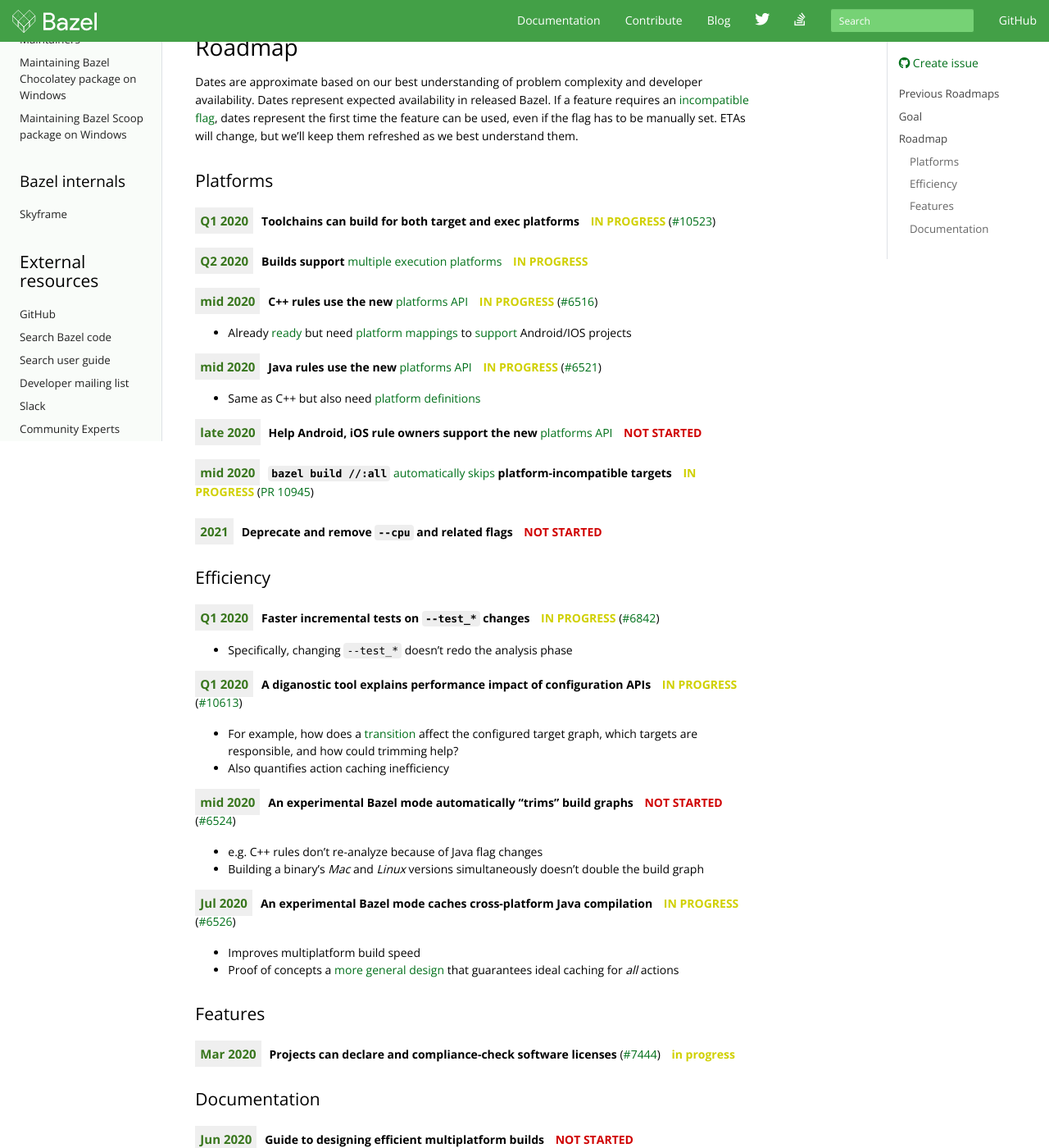
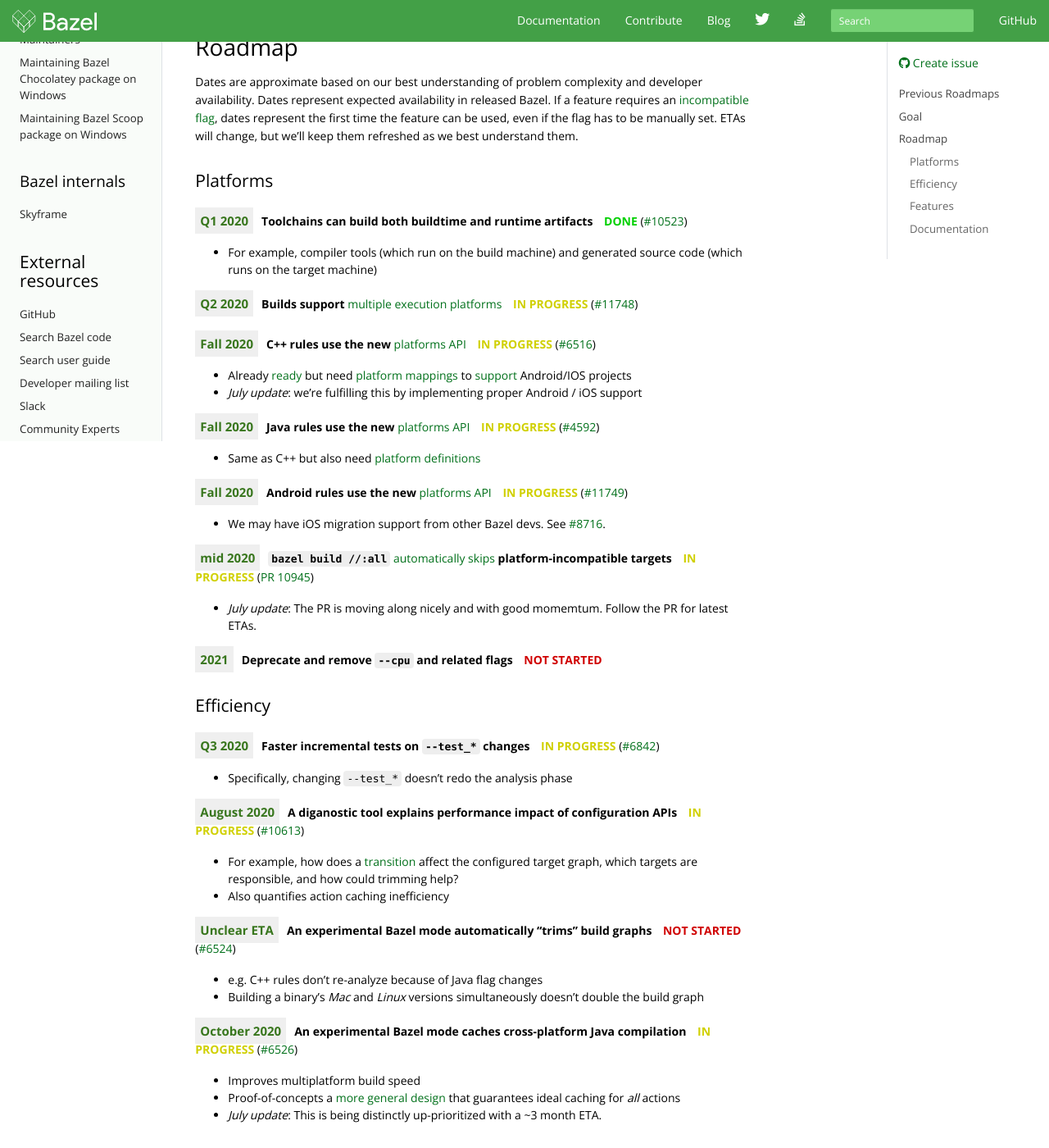
Before and after one commit to bazelbuild/bazel-website, a Jekyll site: the page built from roadmaps/configuration.md, in a window 1280 px wide and 1400 px high, scrolled down 638 px. Shown: the whole window at 82% size. Built offline with Jekyll 4.4.1, drawn with Linux system fonts in a browser that asks for light colours; nearby versions of some CDN libraries; library files that are not in the unit come from our copies; comment, search, counter and statistics services are not loaded; the table of contents is made by our own code; some of the changed text lies outside the part shown.

Commit message:
Q3 2020 update (#256)
* Update for Q3 2020.

* Add short Starlark flags.

* Update "last verified".

* Date tweaks from review feedback.

```diff
--- a/roadmaps/configuration.md
+++ b/roadmaps/configuration.md
@@ -72,17 +72,18 @@
 ### Platforms
 
 <div class="padbottom"></div>
-<span class="etabox">Q1 2020</span>**Toolchains can build for both target and
-exec platforms**
-<span class="inprogressstatus">IN PROGRESS</span> ([#10523](https://github.com/bazelbuild/bazel/issues/10523))
+<span class="etabox">Q1 2020</span>**Toolchains can build both buildtime and runtime artifacts**
+<span class="donestatus">DONE</span> ([#10523](https://github.com/bazelbuild/bazel/issues/10523))
+
+* For example, compiler tools (which run on the build machine) and generated source code (which runs on the target machine)
 
 <div class="padbottom"></div>
 <span class="etabox">Q2 2020</span>**Builds support [multiple execution
 platforms](https://docs.google.com/document/d/1U9HzdDmtRnm244CaRM6JV-q2408mbNODAMewcGjnnbM/)**
-<span class="inprogressstatus">IN PROGRESS</span>
+<span class="inprogressstatus">IN PROGRESS</span> ([#11748](https://github.com/bazelbuild/bazel/issues/11748))
 
 <div class="padbottom"></div>
-<span class="etabox">mid 2020</span>**C++ rules use the new [platforms
+<span class="etabox">Fall 2020</span>**C++ rules use the new [platforms
 API](https://docs.bazel.build/versions/master/platforms-intro.html)**
 <span class="inprogressstatus">IN PROGRESS</span> ([#6516](https://github.com/bazelbuild/bazel/issues/6516))
 
@@ -90,24 +91,28 @@
   [platform
   mappings](https://docs.bazel.build/versions/master/platforms-intro.html#how-to-use-platforms-today)
   to [support](507230303) Android/IOS projects
+* *July update*: we're fulfilling this by implementing proper  Android / iOS support
 
 <div class="padbottom"></div>
-<span class="etabox">mid 2020</span>**Java rules use the new [platforms
+<span class="etabox">Fall 2020</span>**Java rules use the new [platforms
 API](https://docs.bazel.build/versions/master/platforms-intro.html)**
-<span class="inprogressstatus">IN PROGRESS</span> ([#6521](https://github.com/bazelbuild/bazel/issues/6521))
+<span class="inprogressstatus">IN PROGRESS</span> ([#4592](https://github.com/bazelbuild/bazel/issues/4592))
 
 * Same as C++ but also need [platform definitions](https://github.com/bazelbuild/rules_java/pull/8)
 
 <div class="padbottom"></div>
-<span class="etabox">late 2020</span>**Help Android, iOS rule owners support the
-new [platforms
+<span class="etabox">Fall 2020</span>**Android rules use the new [platforms
 API](https://docs.bazel.build/versions/master/platforms-intro.html)**
-<span class="notstartedstatus">NOT STARTED</span>
+<span class="inprogressstatus">IN PROGRESS</span> ([#11749](https://github.com/bazelbuild/bazel/issues/11749))
+
+* We may have iOS migration support from other Bazel devs. See [#8716](https://github.com/bazelbuild/bazel/issues/8716).
 
 <div class="padbottom"></div>
 <span class="etabox">mid 2020</span>**`bazel build //:all` [automatically skips](https://docs.google.com/document/d/12n5QNHmFSkuh5yAbdEex64ot4hRgR-moL1zRimU7wHQ/edit?ts=5dfbe2fe)
 platform-incompatible targets**
 <span class="inprogressstatus">IN PROGRESS</span> ([PR 10945](https://github.com/bazelbuild/bazel/pull/10945))
+
+* *July update*: The PR is moving along nicely and with good momemtum. Follow the PR for latest ETAs.
 
 <div class="padbottom"></div>
 <span class="etabox">2021</span>**Deprecate and remove `--cpu` and related flags**
@@ -117,14 +122,14 @@
 ### Efficiency
 
 <div class="padbottom"></div>
-<span class="etabox">Q1 2020</span>**Faster incremental tests on `--test_*`
+<span class="etabox">Q3 2020</span>**Faster incremental tests on `--test_*`
 changes**
 <span class="inprogressstatus">IN PROGRESS</span> ([#6842](https://github.com/bazelbuild/bazel/issues/6842))
 
 * Specifically, changing `--test_*` doesn't redo the analysis phase
 
 <div class="padbottom"></div>
-<span class="etabox">Q1 2020</span>**A diganostic tool explains performance
+<span class="etabox">August 2020</span>**A diganostic tool explains performance
 impact of configuration APIs**
 <span class="inprogressstatus">IN PROGRESS</span> ([#10613](https://github.com/bazelbuild/bazel/issues/10613))
 
@@ -135,7 +140,7 @@
 * Also quantifies action caching inefficiency
 
 <div class="padbottom"></div>
-<span class="etabox">mid 2020</span>**An experimental Bazel mode automatically
+<span class="etabox">Unclear ETA</span>**An experimental Bazel mode automatically
 "trims" build graphs**
 <span class="notstartedstatus">NOT STARTED</span> ([#6524](https://github.com/bazelbuild/bazel/issues/6524))
 
@@ -143,26 +148,34 @@
 * Building a binary's *Mac* and *Linux* versions simultaneously doesn't double the build graph
 
 <div class="padbottom"></div>
-<span class="etabox">Jul 2020</span>**An experimental Bazel mode caches
+<span class="etabox">October 2020</span>**An experimental Bazel mode caches
 cross-platform Java compilation**
 <span class="inprogressstatus">IN PROGRESS</span> ([#6526](https://github.com/bazelbuild/bazel/issues/6526))
 
 * Improves multiplatform build speed
-* Proof of concepts a [more general
+* Proof-of-concepts a [more general
   design](https://docs.google.com/document/d/17snvmic26-QdGuwVw55Gl0oOufw9sCVuOAvHqGZJFr4/edit)
   that guarantees ideal caching for *all* actions
+* *July update*: This is being distinctly up-prioritized with a ~3 month ETA.
 
 
 ### Features
 
 <div class="padbottom"></div>
-<span class="etabox">Mar 2020</span>**Projects can declare and compliance-check software
-licenses** ([#7444](https://github.com/bazelbuild/bazel/issues/7444))
-<span class="inprogressstatus">in progress</span>
+<span class="etabox">September 2020</span>**Short and sharp [Starlark flags](https://docs.bazel.build/versions/master/skylark/config.html#user-defined-build-settings)**
+<span class="inprogressstatus">in progress</span> ([#11750](https://github.com/bazelbuild/bazel/issues/11750))
+
+<div class="padbottom"></div>
+<span class="etabox">late 2020</span>**Projects can declare and compliance-check software licenses**
+<span class="inprogressstatus">in progress</span> ([#7444](https://github.com/bazelbuild/bazel/issues/7444))
 
 
 ### Documentation
 
 <div class="padbottom"></div>
-<span class="etabox">Jun 2020</span>**Guide to designing efficient multiplatform builds**
+<span class="etabox">late 2020</span>**Guide to designing efficient multiplatform builds**
 <span class="notstartedstatus">NOT STARTED</span>
+
+* What are performance bottleneck concerns?
+* What options are there for relieving them?
+* What tools are available for measuring?
```
Also changed, not shown: other parts of roadmaps/configuration.md (+1 -1 lines).
